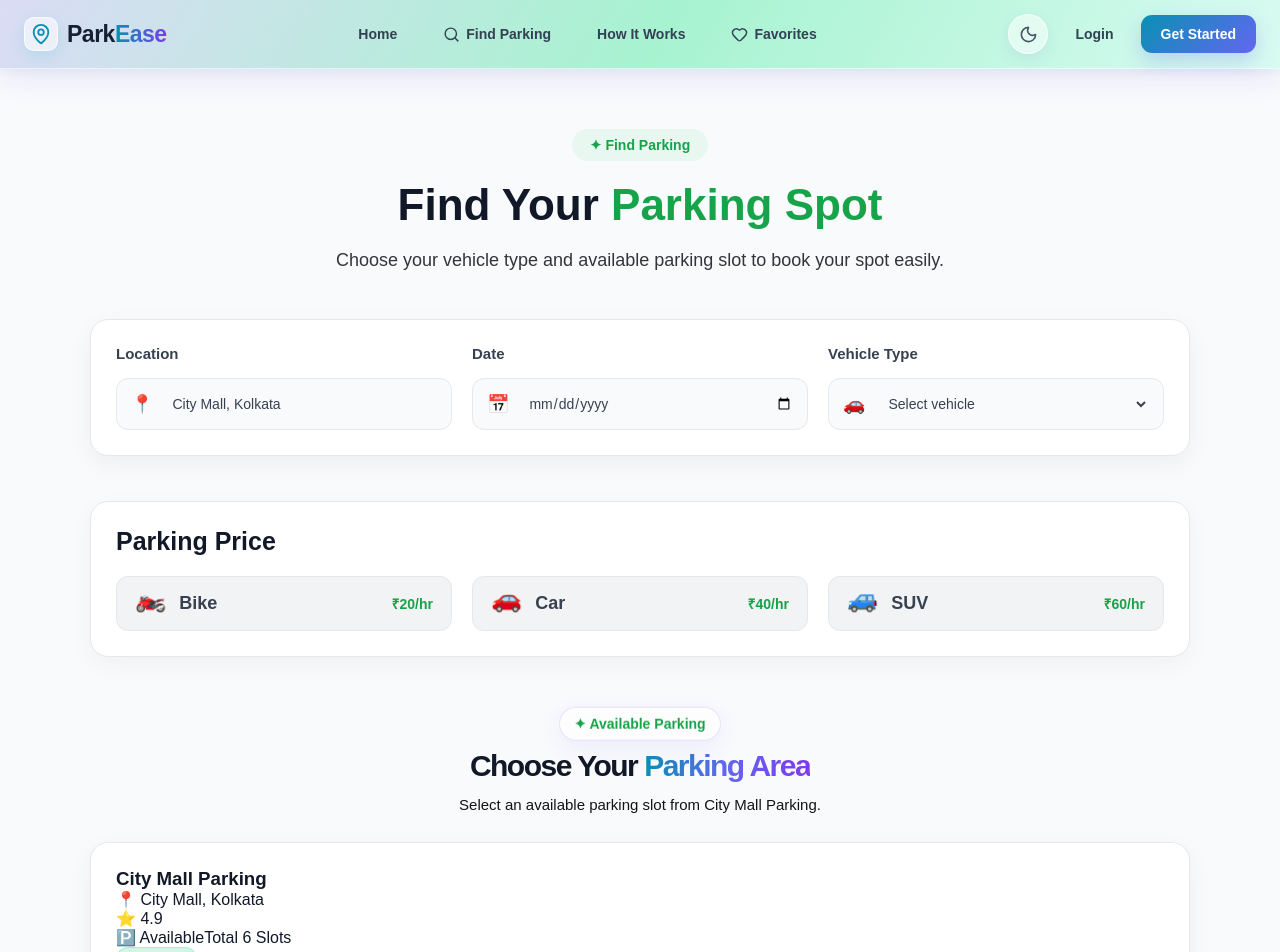
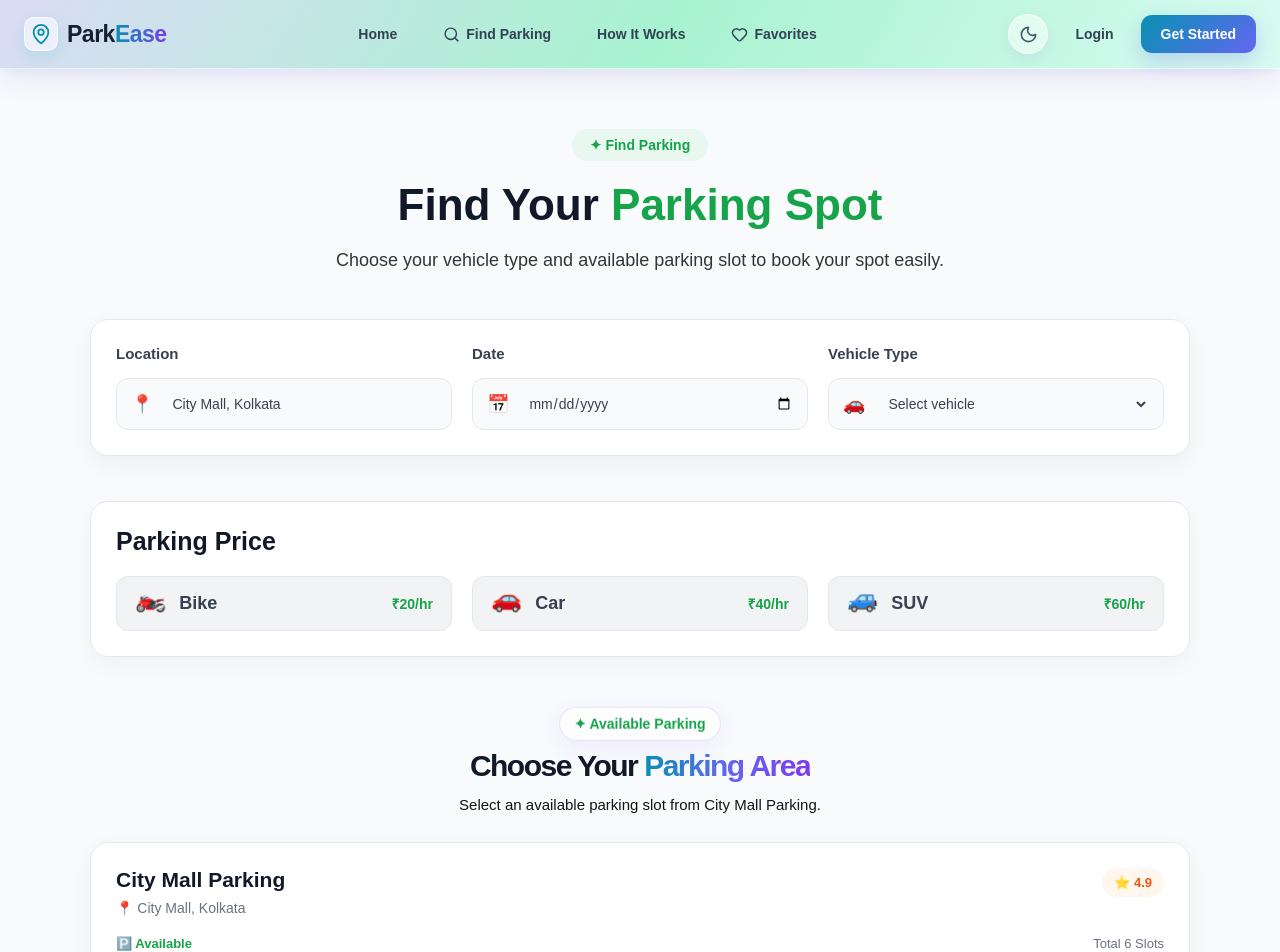
Before and after one commit to dibeyendu-dev/smart-parking-system, a React (Vite) app: page /search in a window 1280 px wide. Shown: the top 952 px of the page. Built offline with nearby package versions, Linux system fonts and the light colour scheme.

Commit message:
FindParking parking Result and Parking Card css part 10 added

```diff
--- a/src/css/FindParking.css
+++ b/src/css/FindParking.css
@@ -299,3 +299,58 @@
     transform: translateY(-3px);
     box-shadow: 0 12px 30px rgba(0, 0, 0, 0.08);
 }
+/* Parking Header */
+.parking-result-header {
+    display: flex;
+    align-items: flex-start;
+    justify-content: space-between;
+    gap: 20px;
+    margin-bottom: 20px;
+}
+
+/* Parking Name */
+.parking-result-header h3 {
+    margin: 0 0 8px;
+    font-size: 21px;
+    color: #111827;
+}
+
+/* Parking Location */
+.parking-result-header p {
+    margin: 0;
+    font-size: 14px;
+    color: #6b7280;
+}
+
+/* Rating */
+.parking-rating {
+    padding: 7px 12px;
+    background: #fff7ed;
+    color: #ea580c;
+    border-radius: 20px;
+    font-size: 13px;
+    font-weight: 600;
+    white-space: nowrap;
+}
+
+/* Availability Row */
+.parking-availability {
+    display: flex;
+    align-items: center;
+    justify-content: space-between;
+    margin-bottom: 18px;
+    padding-bottom: 15px;
+    border-bottom: 1px solid #e5e7eb;
+    font-size: 13px;
+}
+
+/* Available Text */
+.parking-availability span:first-child {
+    color: #16a34a;
+    font-weight: 600;
+}
+
+/* Total Slots */
+.parking-availability span:last-child {
+    color: #6b7280;
+}
```
